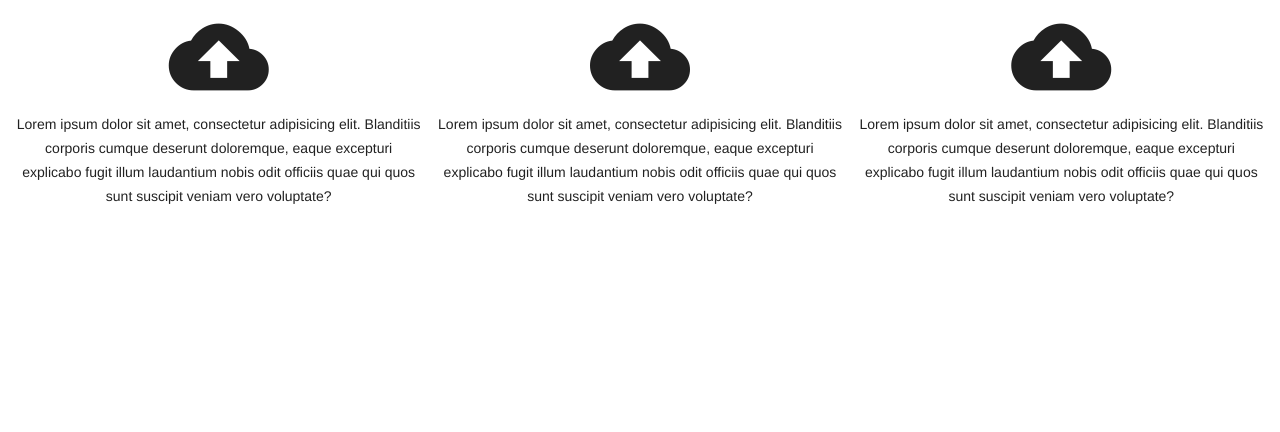
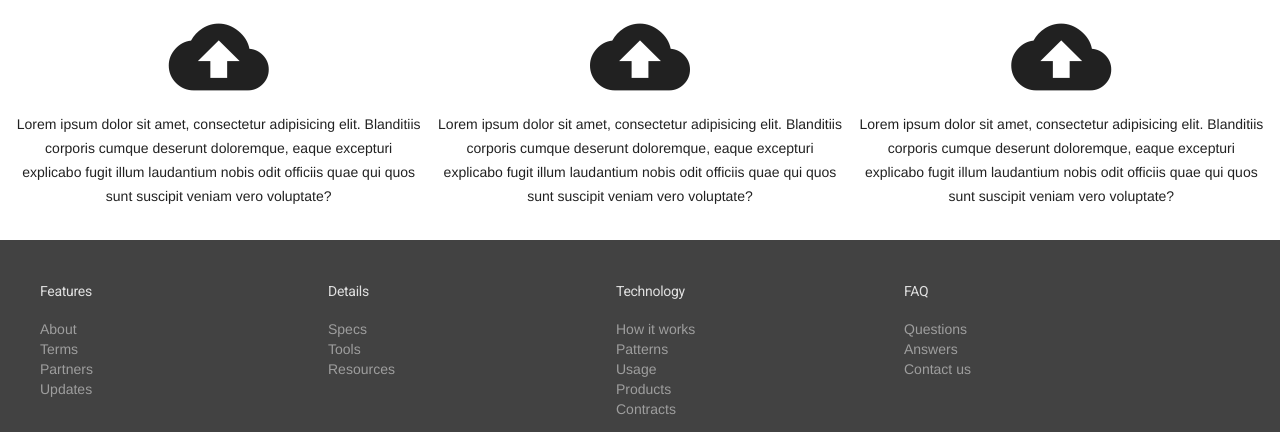
Before and after one commit to chawki27000/tice_project, a Django app: page / in a window 1280 px wide. Shown: the part 1253-1685 px from the top of the page. Run offline with Django 3.2, Linux system fonts and the light colour scheme; parts of the project's set-up code (start-up, migrations or seed data) failed here and were passed over.

Commit message:
add footer

```diff
--- a/tice_project/templates/base.html
+++ b/tice_project/templates/base.html
@@ -19,7 +19,6 @@
         <link rel="stylesheet" href="{% static 'css/material.min.css' %}">
         <link rel="stylesheet" href="{% static 'css/styles.css' %}">
     {% endblock %}
-
 </head>
 
 <body>
@@ -83,7 +82,6 @@
             {% endif %}
             {% block content %}
             {% endblock content %}
-
         </div>
     </main>
 
--- /dev/null
+++ b/tice_project/templates/comp/footer.html
@@ -0,0 +1,57 @@
+<footer class="mdl-mega-footer">
+    <div class="mdl-mega-footer__middle-section">
+
+        <div class="mdl-mega-footer__drop-down-section">
+            <input class="mdl-mega-footer__heading-checkbox" type="checkbox" checked>
+            <h1 class="mdl-mega-footer__heading">Features</h1>
+            <ul class="mdl-mega-footer__link-list">
+                <li><a href="#">About</a></li>
+                <li><a href="#">Terms</a></li>
+                <li><a href="#">Partners</a></li>
+                <li><a href="#">Updates</a></li>
+            </ul>
+        </div>
+
+        <div class="mdl-mega-footer__drop-down-section">
+            <input class="mdl-mega-footer__heading-checkbox" type="checkbox" checked>
+            <h1 class="mdl-mega-footer__heading">Details</h1>
+            <ul class="mdl-mega-footer__link-list">
+                <li><a href="#">Specs</a></li>
+                <li><a href="#">Tools</a></li>
+                <li><a href="#">Resources</a></li>
+            </ul>
+        </div>
+
+        <div class="mdl-mega-footer__drop-down-section">
+            <input class="mdl-mega-footer__heading-checkbox" type="checkbox" checked>
+            <h1 class="mdl-mega-footer__heading">Technology</h1>
+            <ul class="mdl-mega-footer__link-list">
+                <li><a href="#">How it works</a></li>
+                <li><a href="#">Patterns</a></li>
+                <li><a href="#">Usage</a></li>
+                <li><a href="#">Products</a></li>
+                <li><a href="#">Contracts</a></li>
+            </ul>
+        </div>
+
+        <div class="mdl-mega-footer__drop-down-section">
+            <input class="mdl-mega-footer__heading-checkbox" type="checkbox" checked>
+            <h1 class="mdl-mega-footer__heading">FAQ</h1>
+            <ul class="mdl-mega-footer__link-list">
+                <li><a href="#">Questions</a></li>
+                <li><a href="#">Answers</a></li>
+                <li><a href="#">Contact us</a></li>
+            </ul>
+        </div>
+
+    </div>
+
+    <div class="mdl-mega-footer__bottom-section">
+        <div class="mdl-logo">Title</div>
+        <ul class="mdl-mega-footer__link-list">
+            <li><a href="#">Help</a></li>
+            <li><a href="#">Privacy & Terms</a></li>
+        </ul>
+    </div>
+
+</footer>
--- a/tice_project/templates/pages/home.html
+++ b/tice_project/templates/pages/home.html
@@ -34,4 +34,5 @@
                 vero voluptate?</p>
         </div>
     </div>
+    {% include 'comp/footer.html' %}
 {% endblock %}
```
Also changed, not shown: tice_project/static/css/styles.css (+9 -9 lines). Lines whose indentation alone changed are shown as unchanged.
